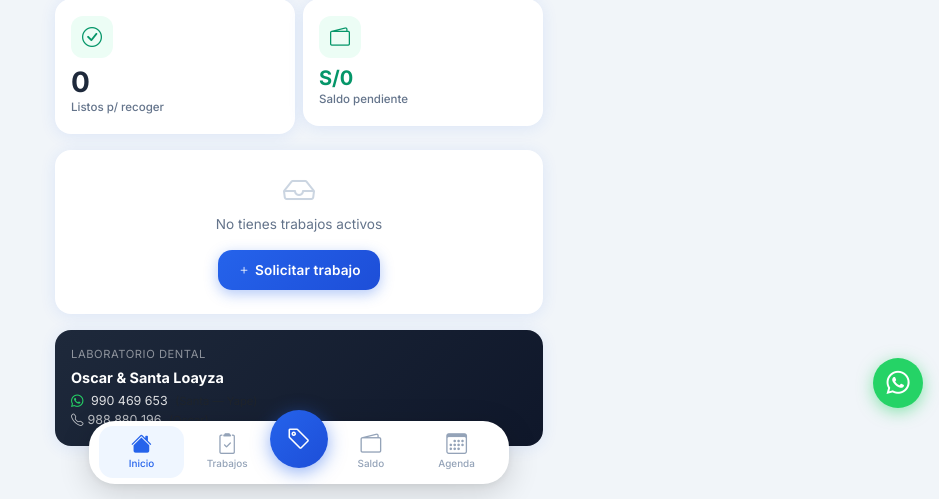
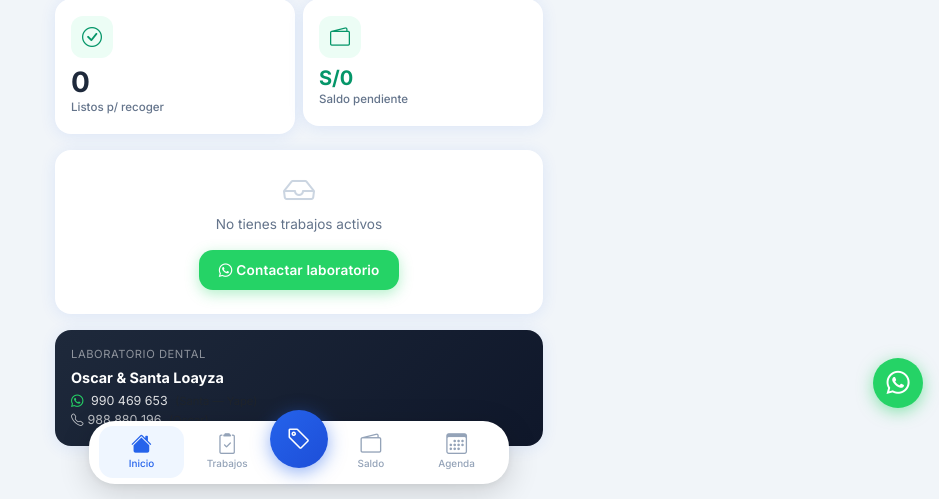
Before and after one commit to j5hkta/famicase, a Flask app: page /portal/ in a window 1280 px wide. Shown: the part 304-803 px from the top of the page, without its empty margins (341-1280 px from the left). Run offline with Flask 3, Linux system fonts and the light colour scheme; a user stored in the database is signed in; data comes from the database, SQL or seed files in the repository; data that the repository does not hold is empty.

Commit message:
fix: eliminar referencias a solicitar_trabajo del portal

```diff
--- a/app/templates/portal/dashboard.html
+++ b/app/templates/portal/dashboard.html
@@ -90,10 +90,10 @@
         <div class="text-center py-4">
             <i class="bi bi-inbox" style="font-size:2rem; color:#cbd5e1; display:block; margin-bottom:.5rem;"></i>
             <div style="font-size:.85rem; color:var(--p-muted);">No tienes trabajos activos</div>
-            <a href="{{ url_for('portal.solicitar_trabajo') }}"
+            <a href="https://wa.me/51990469653" target="_blank" rel="noopener"
                class="btn portal-button primary mt-3 px-4"
-               style="padding:.6rem 1.2rem !important; font-size:.85rem !important;">
-                <i class="bi bi-plus me-1"></i>Solicitar trabajo
+               style="padding:.6rem 1.2rem !important; font-size:.85rem !important; background:#25d366 !important; box-shadow:0 4px 14px rgba(37,211,102,.35) !important;">
+                <i class="bi bi-whatsapp me-1"></i>Contactar laboratorio
             </a>
         </div>
     </div>
--- a/app/templates/portal/trabajos.html
+++ b/app/templates/portal/trabajos.html
@@ -5,9 +5,9 @@
 <div class="pt-3">
     <div class="d-flex justify-content-between align-items-center mb-3">
         <div class="portal-section-title mb-0">Mis trabajos</div>
-        <a href="{{ url_for('portal.solicitar_trabajo') }}"
+        <a href="{{ url_for('portal.tarifas') }}"
            style="font-size:.8rem; color:var(--p-blue); font-weight:600; text-decoration:none;">
-            <i class="bi bi-plus-circle me-1"></i>Solicitar
+            <i class="bi bi-tag me-1"></i>Ver tarifas
         </a>
     </div>
 
```
